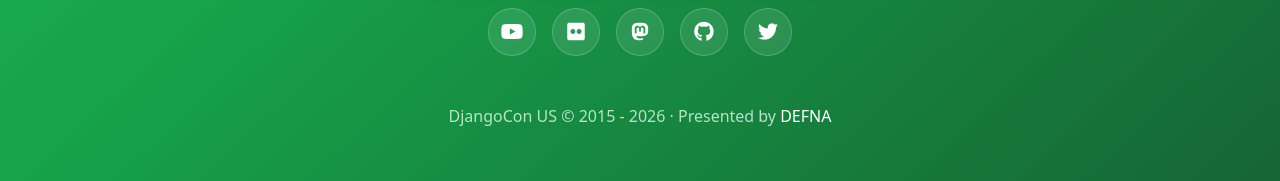
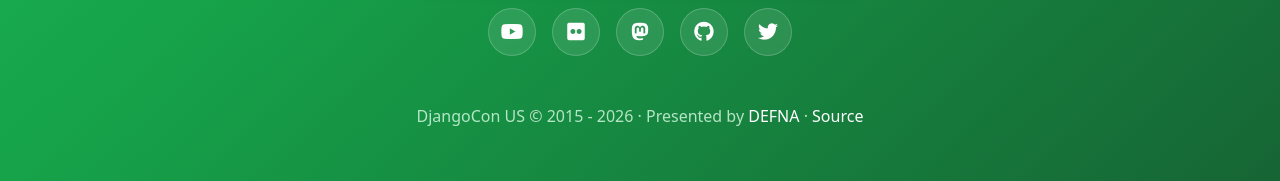
Before and after one commit to djangocon/djangocon.us, a Jekyll site: the page built from index.html, in a window 1280 px wide. Shown: the part 998-1179 px from the top of the page. Built offline with Jekyll 4.4.1, drawn with Linux system fonts in a browser that asks for light colours; nearby versions of some CDN libraries.

Commit message:
:art: Add GitHub 'Source' link to footer

```diff
--- a/_includes/footer.html
+++ b/_includes/footer.html
@@ -1,4 +1,5 @@
 <footer>
   {{ site.title }} © 2015 - {{ site.time | date: '%Y' }}
   · Presented by <a href="https://www.defna.org/">DEFNA</a>
+  · <a href="https://github.com/djangocon/djangocon.us">Source</a>
 </footer>
```
